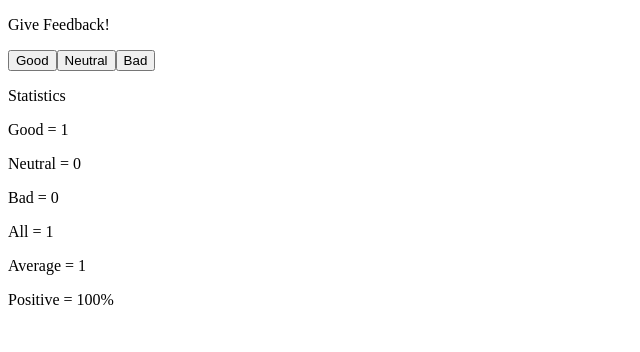
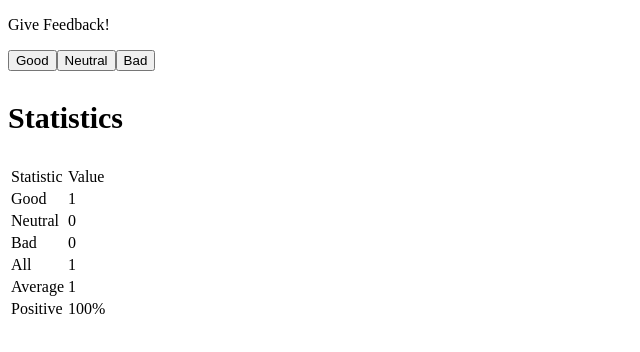
Before and after one commit to FedeGen12/fullstackopen, a React (Vite) app in the folder part1/unicafe/: page / in a window 1280 px wide. Both pictures are taken after a click on the button "Good". Shown: the top 352 px of the page, without its empty margins (0-640 px from the left). Built offline with nearby package versions, Linux system fonts and the light colour scheme.

Commit message:
Ejercicio 1.11

```diff
--- a/part1/unicafe/src/App.jsx
+++ b/part1/unicafe/src/App.jsx
@@ -14,13 +14,19 @@ const Statistics = ({goodComents, neutralComents, badComents}) => {
 
   return (
       <div>
-        <p>Statistics</p>
-        <StatisticLine text={"Good"} value={goodComents} />
-        <StatisticLine text={"Neutral"} value={neutralComents} />
-        <StatisticLine text={"Bad"} value={badComents} />
-        <StatisticLine text={"All"} value={total} />
-        <StatisticLine text={"Average"} value={(goodComents - badComents) / total} />
-        <StatisticLine text={"Positive"} value={(goodComents / total * 100) + "%"} />
+        <p style={{fontSize: "30px", fontWeight: "bold"}}>Statistics</p>
+
+        <table>
+          <tbody>
+          <StatisticRow text={"Statistic"} value={"Value"}/>
+          <StatisticRow text={"Good"} value={goodComents}/>
+          <StatisticRow text={"Neutral"} value={neutralComents}/>
+          <StatisticRow text={"Bad"} value={badComents}/>
+          <StatisticRow text={"All"} value={total}/>
+          <StatisticRow text={"Average"} value={(goodComents - badComents) / total}/>
+          <StatisticRow text={"Positive"} value={(goodComents / total * 100) + "%"}/>
+          </tbody>
+        </table>
       </div>
   );
 }
@@ -33,9 +39,12 @@ const Button = ({text, clickHandler}) => {
 }
 
 
-const StatisticLine = ({text, value}) => {
+const StatisticRow = ({text, value}) => {
     return (
-        <p>{text} = {value}</p>
+        <tr>
+          <td>{text}</td>
+          <td>{value}</td>
+        </tr>
     );
 }
 
```
